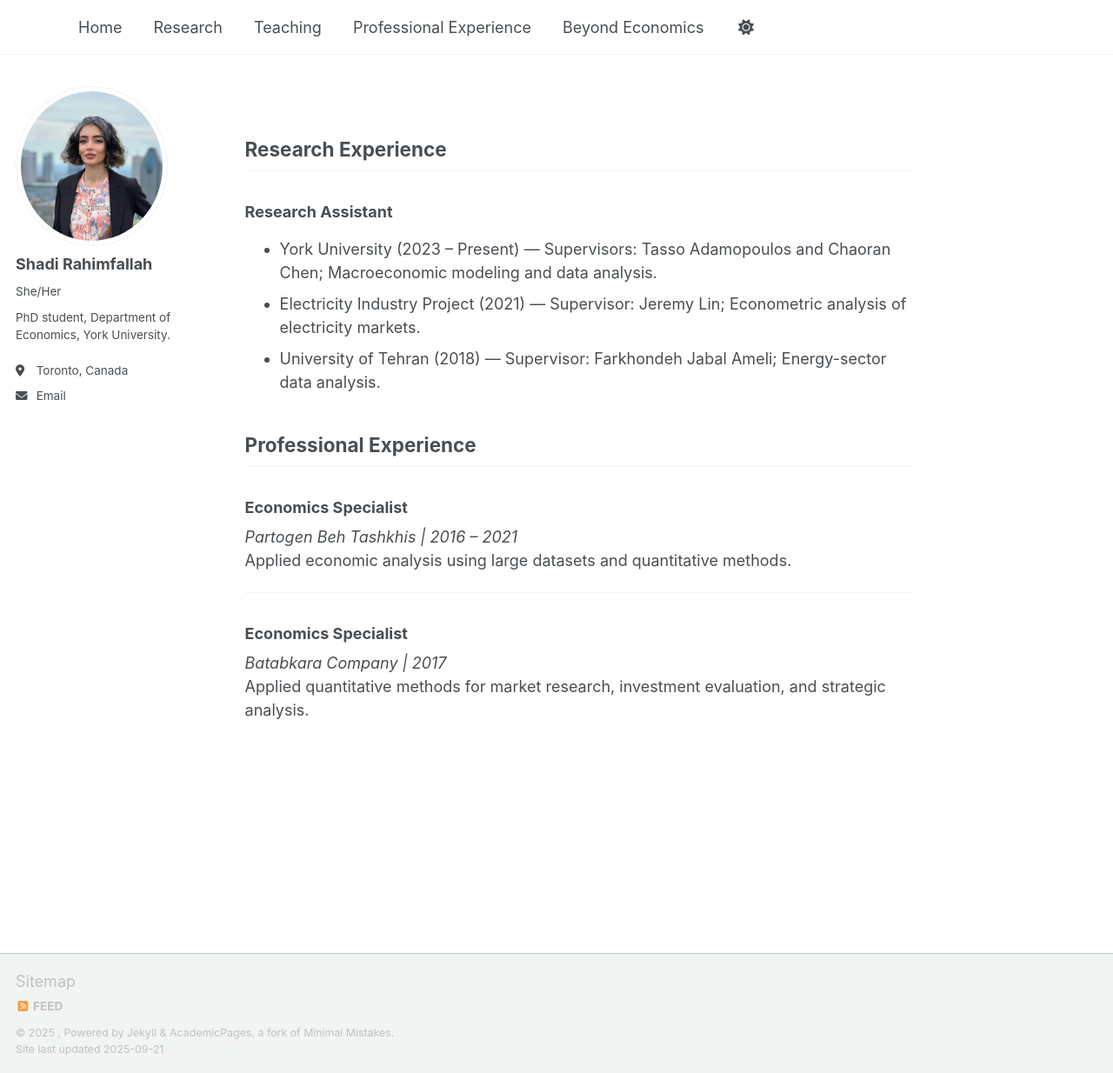
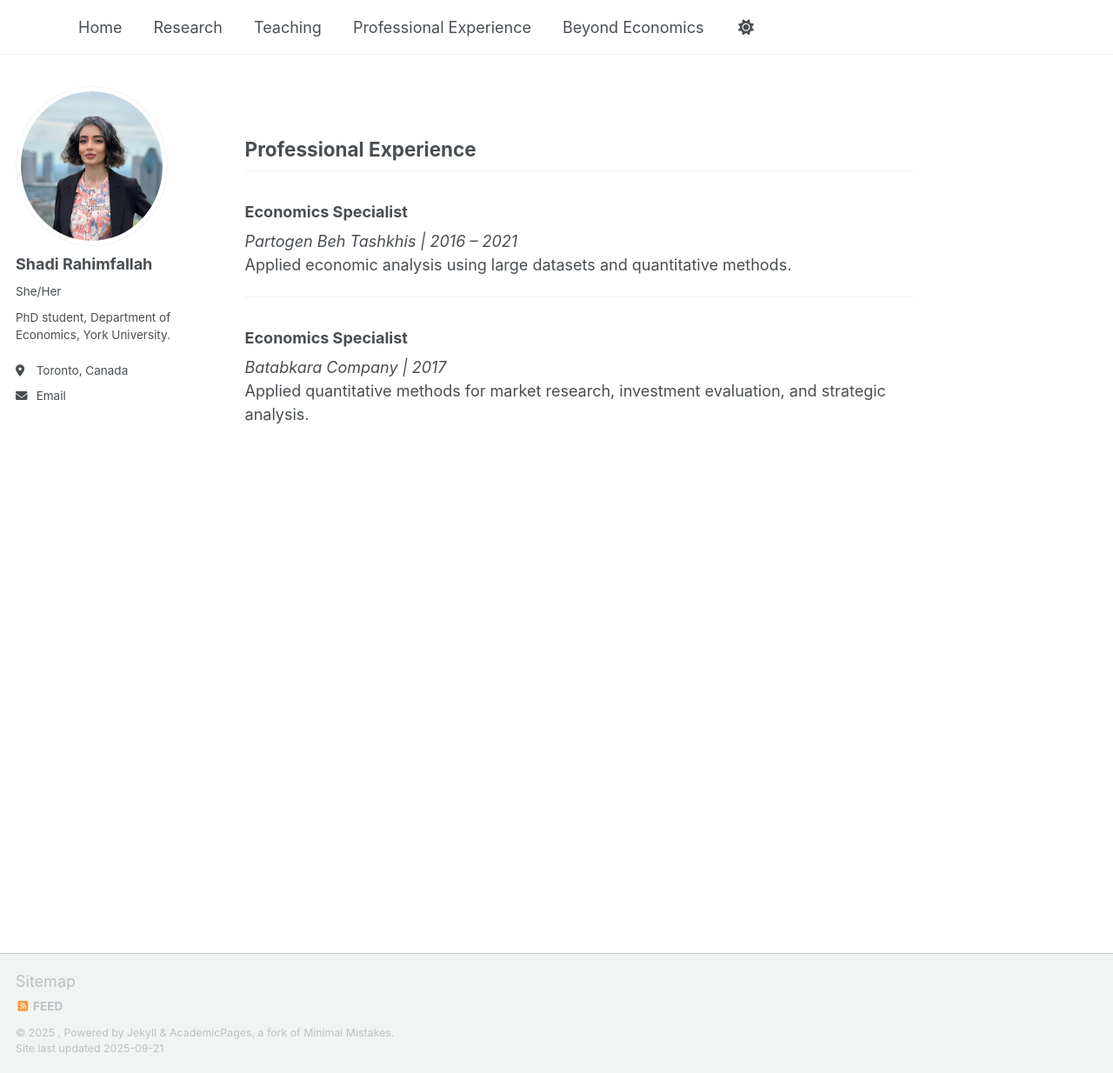
Before and after one commit to ShadiRahimfallah/ShadiRahimfallah.github.io, a Jekyll site: the page built from _pages/experience.md, in a window 1280 px wide and 1234 px high. Shown: the whole window at 87% size. Built offline with Jekyll 4.4.1, drawn with Linux system fonts in a browser that asks for light colours; a script that is not in the unit is left out.

Commit message:
Update experience.md

```diff
--- a/_pages/experience.md
+++ b/_pages/experience.md
@@ -4,14 +4,6 @@ title: ""
 permalink: /experience/
 author_profile: true
 ---
-
-## Research Experience
-### Research Assistant
-- York University (2023 – Present) —  Supervisors: Tasso Adamopoulos and Chaoran Chen; Macroeconomic modeling and data analysis.
-- Electricity Industry Project (2021) — Supervisor: Jeremy Lin; Econometric analysis of electricity markets.
-- University of Tehran (2018) — Supervisor: Farkhondeh Jabal Ameli; Energy-sector data analysis.
-
-
 
 ## Professional Experience
 
```
